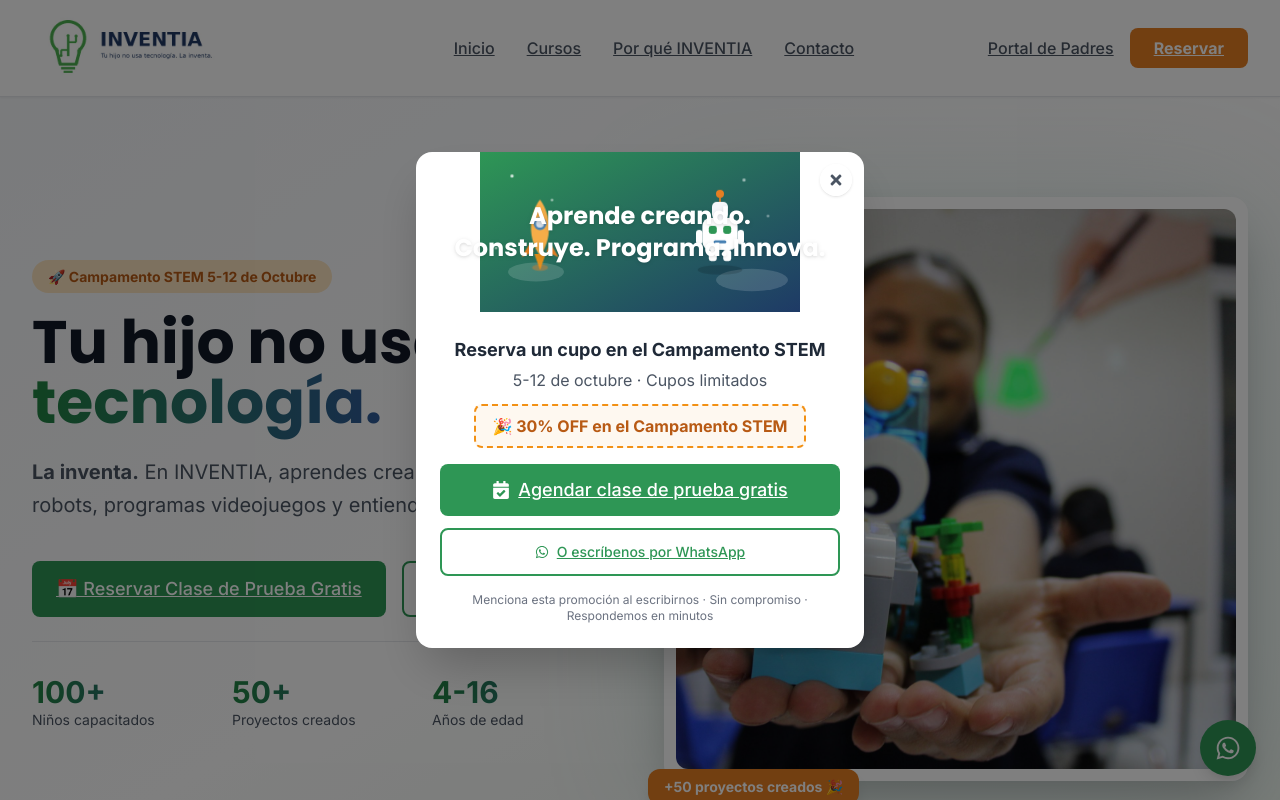
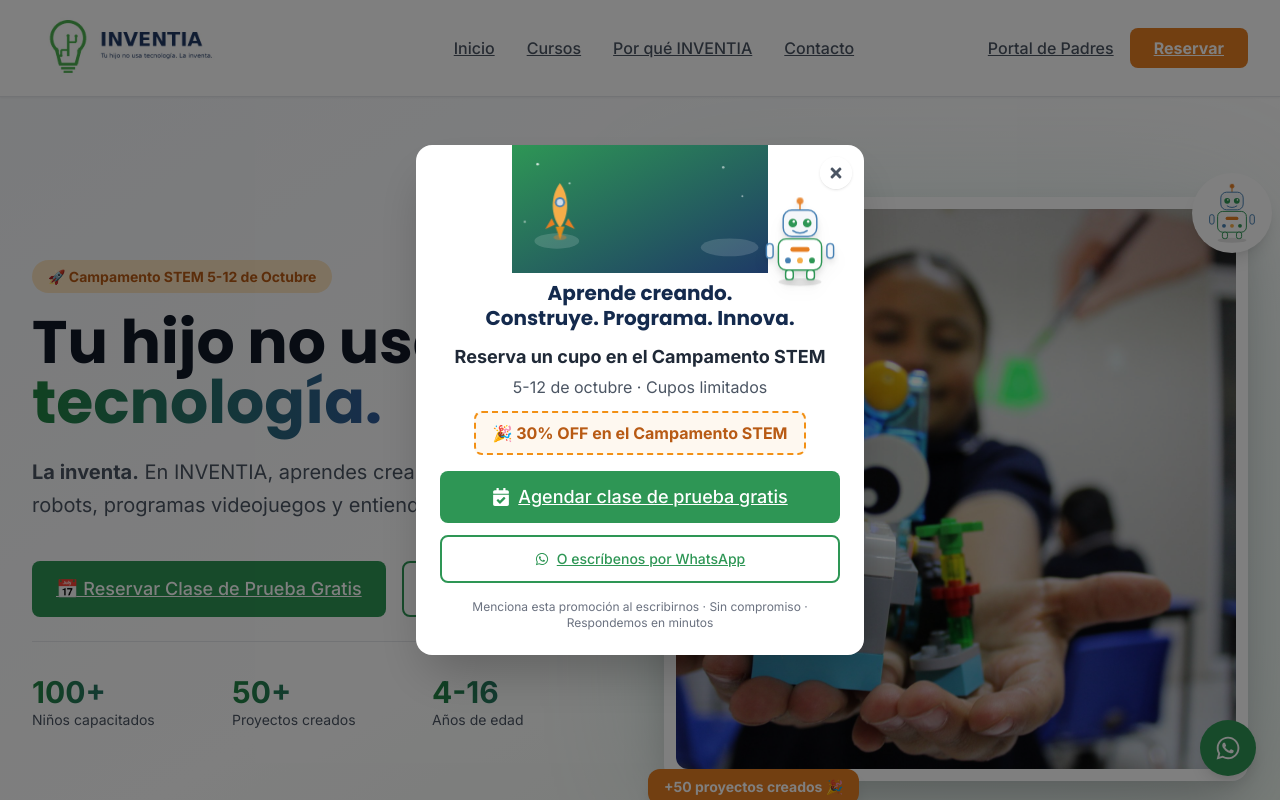
Before and after one commit to leobar144/inventia, a Next.js app: page / in a window 1280 px wide. Shown: the top 800 px of the page. Built offline with nearby package versions, Linux system fonts and the light colour scheme.

Commit message:
Arregla texto encimado en popup y agrega mascota en WhatsApp, hero y popup

```diff
--- a/app/page.tsx
+++ b/app/page.tsx
@@ -5,6 +5,7 @@
 import { FadeInGrid, FadeInItem, FloatingCard } from '@/components/FadeInSection'
 import WelcomePopup from '@/components/WelcomePopup'
 import MobileStickyBar from '@/components/MobileStickyBar'
+import InventiaBot from '@/components/InventiaBot'
 
 export default function Home() {
   return (
@@ -77,6 +78,9 @@
               <div className="absolute -bottom-4 -left-4 bg-accent-500 text-white px-4 py-2 rounded-xl shadow-lg font-bold text-sm">
                 +50 proyectos creados 🎉
               </div>
+              <FloatingCard className="absolute -top-6 -right-6 bg-white rounded-full p-2 shadow-lg hidden sm:block">
+                <InventiaBot className="w-16 h-16" />
+              </FloatingCard>
             </div>
           </div>
         </div>
--- a/components/PopupIllustration.tsx
+++ b/components/PopupIllustration.tsx
@@ -43,22 +43,6 @@
         <path d="M88 115 L98 132 L83 125 Z" fill="#e67e22" />
         <path d="M68 128 L75 148 L82 128 Z" fill="#f29014" className="animate-pulse" />
       </g>
-
-      {/* Robot (right, floating) */}
-      <g style={{ transformOrigin: '300px 100px' }} className="animate-float">
-        <ellipse cx="300" cy="155" rx="28" ry="6" fill="black" opacity="0.15" />
-        <rect x="278" y="90" width="44" height="40" rx="10" fill="white" />
-        <rect x="286" y="100" width="10" height="10" rx="3" fill="#2e9655" />
-        <rect x="304" y="100" width="10" height="10" rx="3" fill="#2e9655" />
-        <rect x="292" y="118" width="16" height="4" rx="2" fill="#4680b3" />
-        <rect x="290" y="70" width="20" height="22" rx="6" fill="#f5f7fa" />
-        <circle cx="300" cy="60" r="5" fill="#e67e22" />
-        <line x1="300" y1="65" x2="300" y2="70" stroke="#e67e22" strokeWidth="2" />
-        <rect x="270" y="105" width="8" height="18" rx="4" fill="white" />
-        <rect x="322" y="105" width="8" height="18" rx="4" fill="white" />
-        <rect x="286" y="130" width="10" height="14" rx="3" fill="white" />
-        <rect x="304" y="130" width="10" height="14" rx="3" fill="white" />
-      </g>
     </svg>
   )
 }
--- a/components/WelcomePopup.tsx
+++ b/components/WelcomePopup.tsx
@@ -5,6 +5,7 @@
 import { FaTimes, FaWhatsapp, FaCalendarCheck } from 'react-icons/fa'
 import { SITE_CONFIG } from '@/lib/constants'
 import PopupIllustration from './PopupIllustration'
+import InventiaBot from './InventiaBot'
 
 const STORAGE_KEY = 'inventia_welcome_popup_seen'
 
@@ -47,18 +48,17 @@
           <FaTimes />
         </button>
 
-        <div className="h-40 relative">
+        <div className="h-32 relative">
           <PopupIllustration />
-          <div className="absolute inset-0 flex items-center justify-center px-6">
-            <h3 className="text-white text-xl sm:text-2xl font-heading font-bold leading-tight text-center drop-shadow">
-              Aprende creando.
-              <br />
-              Construye. Programa. Innova.
-            </h3>
-          </div>
+          <InventiaBot className="w-24 h-24 absolute -bottom-6 right-4 animate-float drop-shadow-lg" />
         </div>
 
-        <div className="p-6 text-center">
+        <div className="p-6 text-center pt-2">
+          <h3 className="text-secondary-800 text-xl font-heading font-bold leading-tight mb-3">
+            Aprende creando.
+            <br />
+            Construye. Programa. Innova.
+          </h3>
           <p className="text-lg font-bold text-gray-800 mb-1">
             Reserva un cupo en el Campamento STEM
           </p>
--- a/components/WhatsAppChatButton.tsx
+++ b/components/WhatsAppChatButton.tsx
@@ -3,6 +3,7 @@
 import { useState } from 'react'
 import { FaWhatsapp, FaTimes } from 'react-icons/fa'
 import { SITE_CONFIG } from '@/lib/constants'
+import InventiaBot from './InventiaBot'
 
 export default function WhatsAppChatButton() {
   const [isOpen, setIsOpen] = useState(false)
@@ -18,8 +19,8 @@
         <div className="absolute bottom-16 right-0 w-72 bg-white rounded-2xl shadow-2xl border border-gray-200 overflow-hidden animate-slide-up">
           <div className="bg-primary-500 text-white p-4 flex items-center justify-between">
             <div className="flex items-center space-x-2">
-              <div className="w-9 h-9 bg-white/20 rounded-full flex items-center justify-center">
-                <FaWhatsapp size={20} />
+              <div className="w-10 h-10 bg-white rounded-full flex items-center justify-center overflow-hidden shrink-0">
+                <InventiaBot className="w-9 h-9" />
               </div>
               <div>
                 <p className="font-bold text-sm">INVENTIA</p>
```
